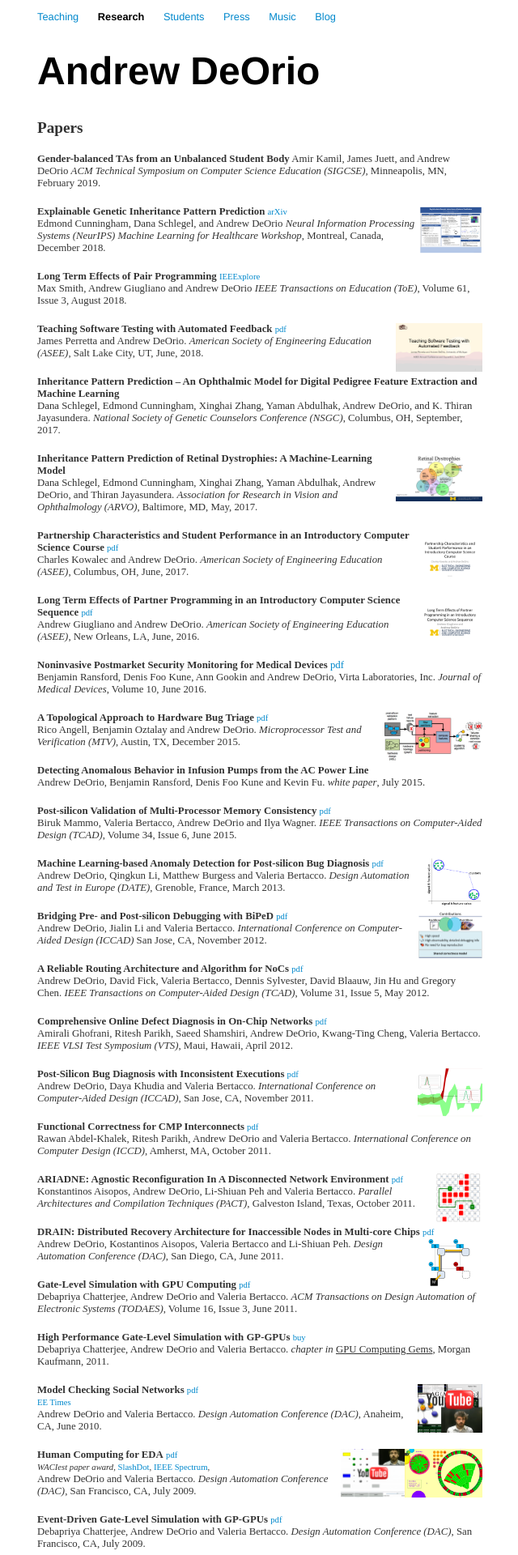
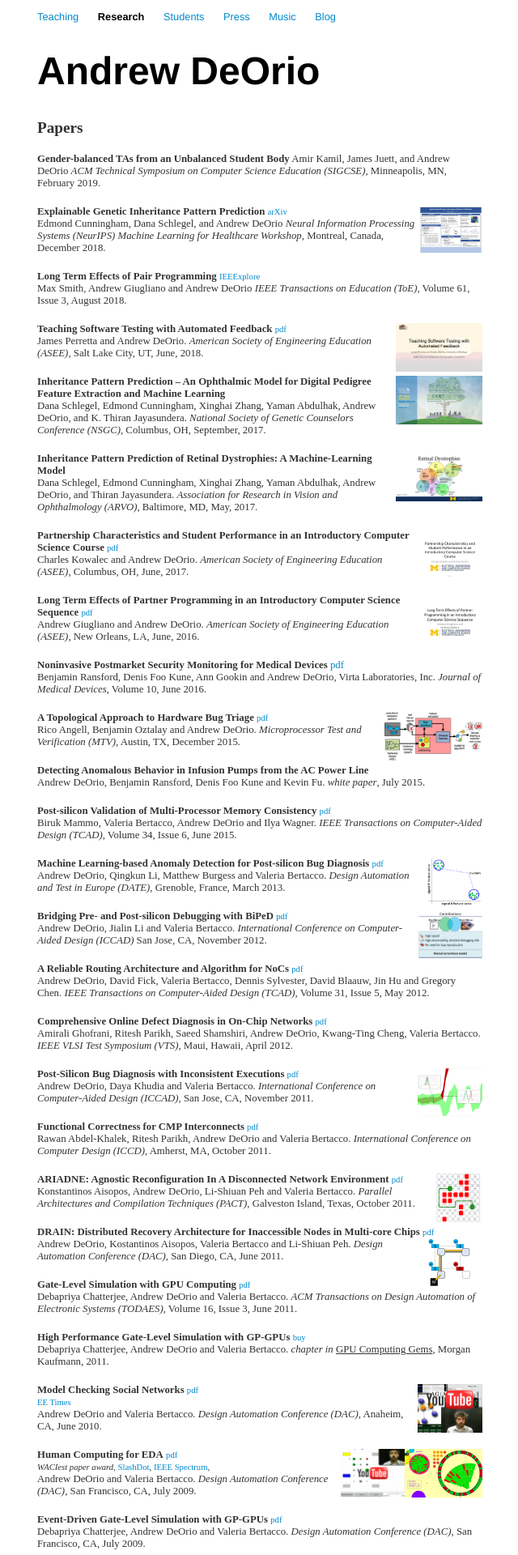
Before and after one commit to awdeorio/andrewdeorio.com, a Jekyll site: the page built from research/index.html, in a window 1280 px wide. Shown: the top 1920 px of the page at 81% size, without its empty margins (319-959 px from the left). Built offline with Jekyll 4.4.1, drawn with Linux system fonts in a browser that asks for light colours; nearby versions of some CDN libraries.

Commit message:
/research/ += NSGC17 slides

```diff
--- a/research/index.html
+++ b/research/index.html
@@ -40,6 +40,8 @@ James Perretta and Andrew DeOrio.
 </div>
 
 <div class="publication">
+<a href="assets/NSGC17-slides.pdf" target="_blank" >
+<img class="research-thumbnail" src="assets/NSGC17-thumbnail.png" alt="thumbnail"></a>
 <b>Inheritance Pattern Prediction – An Ophthalmic Model for Digital Pedigree Feature Extraction and Machine Learning</b>
 <br>
 Dana Schlegel, Edmond Cunningham, Xinghai Zhang, Yaman Abdulhak, Andrew DeOrio, and K. Thiran Jayasundera.
```
Also changed, not shown: research/assets/NSGC17-thumbnail.png (added), 1 other file.
